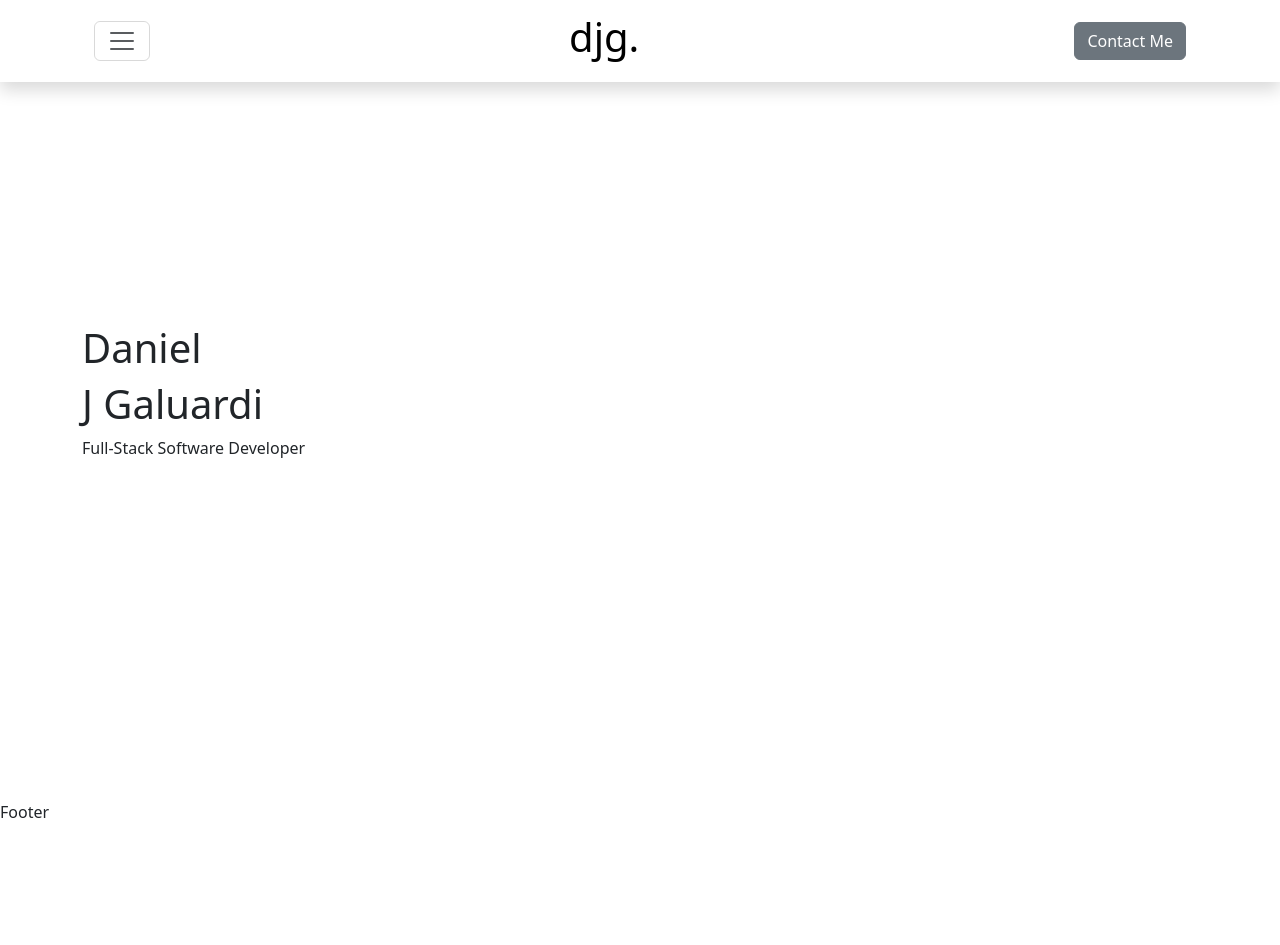
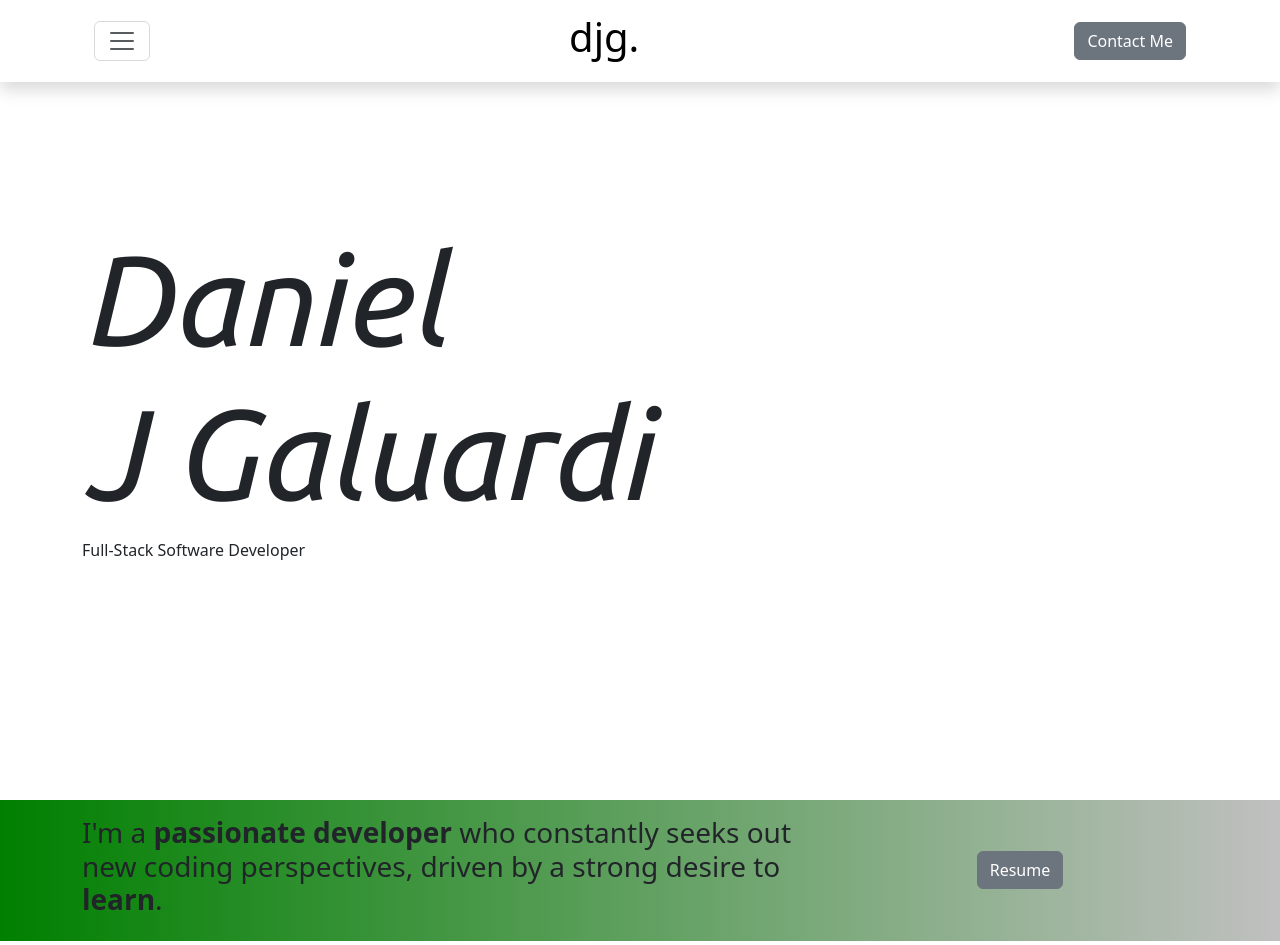
Before and after one commit to DNA21/personal-site, a React (Create React App) app: page / in a window 1280 px wide. Shown: the top 945 px of the page. Before the commit the page ends 824 px from the top, so only its background shows below. Built offline with nearby package versions, Linux system fonts and the light colour scheme; the HTML template or start-up script is replaced by a standard one.

Commit message:
Project and Resume Components

```diff
--- a/public/index.html
+++ b/public/index.html
@@ -10,6 +10,9 @@
       content="Web site created using create-react-app"
     />
     <link rel="apple-touch-icon" href="%PUBLIC_URL%/logo192.png" />
+    <link rel="preconnect" href="https://fonts.googleapis.com">
+    <link rel="preconnect" href="https://fonts.gstatic.com" crossorigin>
+    <link href="https://fonts.googleapis.com/css2?family=Ubuntu:ital@0;1&display=swap" rel="stylesheet">
     <!--
       manifest.json provides metadata used when your web app is installed on a
       user's mobile device or desktop. See https://developers.google.com/web/fundamentals/web-app-manifest/
--- a/src/App.css
+++ b/src/App.css
@@ -36,3 +36,7 @@
     transform: rotate(360deg);
   }
 }
+
+.resume-gradient {
+  background: linear-gradient(to right, green, silver)
+}
--- a/src/App.js
+++ b/src/App.js
@@ -1,7 +1,8 @@
 import 'bootstrap/dist/css/bootstrap.min.css';
 import './App.css';
 import Header from './components/Header';
-import Intro from './components/Intro'
+import Intro from './components/Intro';
+import Resume from './components/Resume';
 import Footer from './components/Footer';
 
 function App() {
@@ -9,6 +10,7 @@ function App() {
         <>
             <Header />
             <Intro />
+            <Resume />
             <Footer />
         </>
     )
--- a/src/components/Intro.jsx
+++ b/src/components/Intro.jsx
@@ -5,8 +5,8 @@ const Intro = () => {
     return (
         <Container className='d-flex min-vh-100'>
             <div className='d-flex flex-column justify-content-center'>
-                <h1>Daniel</h1>
-                <h1>J Galuardi</h1>
+                <h1 className='mb-0' style={{ fontSize: 8 + 'rem', fontFamily: 'Ubuntu, sans-serif', fontStyle: 'italic'}}>Daniel</h1>
+                <h1 style={{ fontSize: 8 + 'rem', fontFamily: 'Ubuntu, sans-serif', fontStyle: 'italic'}}>J Galuardi</h1>
                 <p>Full-Stack Software Developer</p>
             </div>
         </Container>
--- /dev/null
+++ b/src/components/Resume.jsx
@@ -0,0 +1,23 @@
+import React from 'react'
+import { Button, Container } from 'reactstrap'
+
+const Resume = () => {
+    return (
+        <div className='resume-gradient'>
+            <Container>
+                <div className='row'>
+                    <div className='col-8 my-3'>
+                        <h3>
+                            I'm a <strong>passionate developer</strong> who constantly seeks out new coding perspectives, driven by a strong desire to <strong>learn</strong>.
+                        </h3>
+                    </div>
+                    <div className='col d-flex align-items-center justify-content-center'>
+                        <Button>Resume</Button>
+                    </div>
+                </div>
+            </Container>
+        </div>
+    )
+}
+
+export default Resume
```
Also changed, not shown: src/components/Projects.jsx (added, +11 -0 lines).
